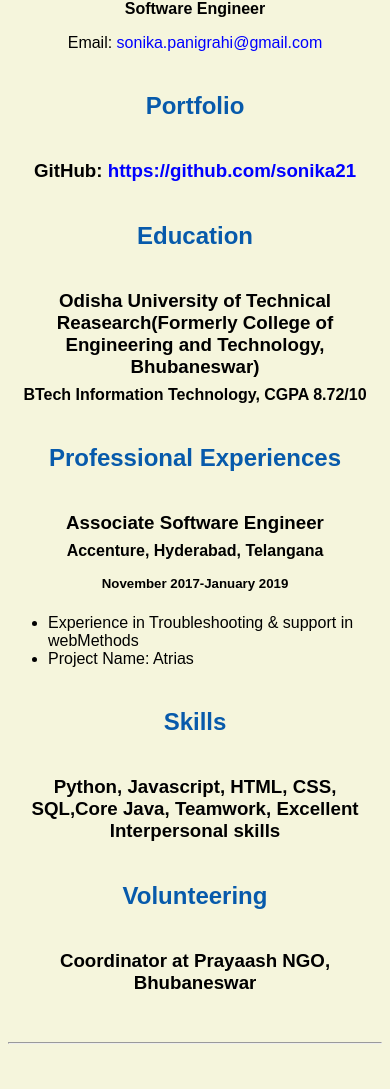
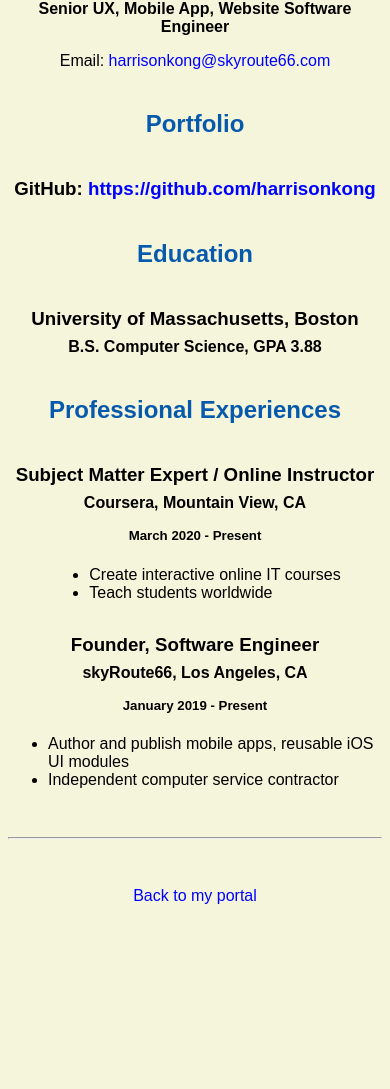
Before and after one commit to sonika21/sonika21.github.io, a plain HTML site: page resume.html in a window 390 px wide. Shown: the part 281-1370 px from the top of the page. After the commit the page ends 1218 px from the top, so only its background shows below. Drawn offline with Linux system fonts and the light colour scheme.

Commit message:
Add files via upload

```diff
--- a/resume.html
+++ b/resume.html
@@ -1,56 +1,74 @@
-<!doctype html>
+<!DOCTYPE html>
 
 <!-- this is a comment for human! -->
 
 <html lang="en">
-
   <header>
     <title>Sonika Panigrahi's Resume</title>
-    <link rel="stylesheet" href="css/master.css">
-    <link rel="FaviconIcon" href="favicon.ico" type="image/x-icon">
-    <link rel="shortcut" href="favicon.ico" type="image/x-icon">
-    <meta name="viewport" content="width=device-width, initial-scale=1, shrink-to-fit=no">
-    <meta name="name" content="Sonika Panigrahi's Portal">
+    <link rel="stylesheet" href="css/master.css" />
+    <link rel="FaviconIcon" href="favicon.ico" type="image/x-icon" />
+    <link rel="shortcut icon" href="favicon.ico" type="image/x-icon" />
+    <meta
+      name="viewport"
+      content="width=device-width, initial-scale=1, shrink-to-fit=no"
+    />
+    <meta name="name" content="Harrison Kong's Resume" />
+    <!-- remove the following line after you are happy with your Website
+         so that search engines will index it! -->
+    <meta name="robots" content="noindex, nofollow" />
   </header>
 
   <body>
-    <hr>
+    <hr />
 
-    <img src="images/headshot.jpg" alt="Harrison Kong's headshot" width="20%">
+    <img src="images/headshot.jpg" alt="Harrison Kong's headshot" width="20%" />
 
-    <h1>Sonika Panigrahi</h1>
-    <h4>Software Engineer</h4>
+    <h1>Harrison Kong</h1>
+    <h4>Senior UX, Mobile App, Website Software Engineer</h4>
 
-    <p>Email: <a href="mailto:sonika.panigrahi@gmail.com" target="_blank">sonika.panigrahi@gmail.com</a></p>
+    <p>
+      Email:
+      <a href="mailto:harrisonkong@skyroute66.com" target="_blank"
+        >harrisonkong@skyroute66.com</a
+      >
+    </p>
     <!-- don't post physical address, personal phone number or other personal information on the web! -->
 
     <h2>Portfolio</h2>
-      <h3>GitHub: <a href="https://github.com/sonika21" target="_blank">https://github.com/sonika21</a></h3>
+    <h3>
+      GitHub:
+      <a href="https://github.com/harrisonkong" target="_blank"
+        >https://github.com/harrisonkong</a
+      >
+    </h3>
 
     <h2>Education</h2>
 
-    <h3>Odisha University of Technical Reasearch(Formerly College of Engineering and Technology, Bhubaneswar)</h3>
-    <h4>BTech Information Technology, CGPA 8.72/10</h4>
+    <h3>University of Massachusetts, Boston</h3>
+    <h4>B.S. Computer Science, GPA 3.88</h4>
 
     <h2>Professional Experiences</h2>
 
-    <h3>Associate Software Engineer</h3>
-    <h4>Accenture, Hyderabad, Telangana</h4>
-    <h5>November 2017-January 2019</h5>
-      <ul>
-        <li>Experience in Troubleshooting & support in webMethods</li>
-        <li> Project Name: Atrias</li>
-      </ul>
-    <h2>Skills</h2>
-    <h3>Python, Javascript, HTML, CSS, SQL,Core Java, Teamwork, Excellent Interpersonal skills</h3>
+    <h3>Subject Matter Expert / Online Instructor</h3>
+    <h4>Coursera, Mountain View, CA</h4>
+    <h5>March 2020 - Present</h5>
+    <ul>
+      <li>Create interactive online IT courses</li>
+      <li>Teach students worldwide</li>
+    </ul>
 
-    <h2>Volunteering</h2>
-    <h3>Coordinator at Prayaash NGO, Bhubaneswar</h3>
+    <h3>Founder, Software Engineer</h3>
+    <h4>skyRoute66, Los Angeles, CA</h4>
+    <h5>January 2019 - Present</h5>
+    <ul>
+      <li>Author and publish mobile apps, reusable iOS UI modules</li>
+      <li>Independent computer service contractor</li>
+    </ul>
   </body>
 
   <footer>
-  <hr>
-  <p><a href="index.html">Back to my portal</a><p>
+    <hr />
+    <p><a href="index.html">Back to my portal</a></p>
+    <p></p>
   </footer>
-
 </html>
```
